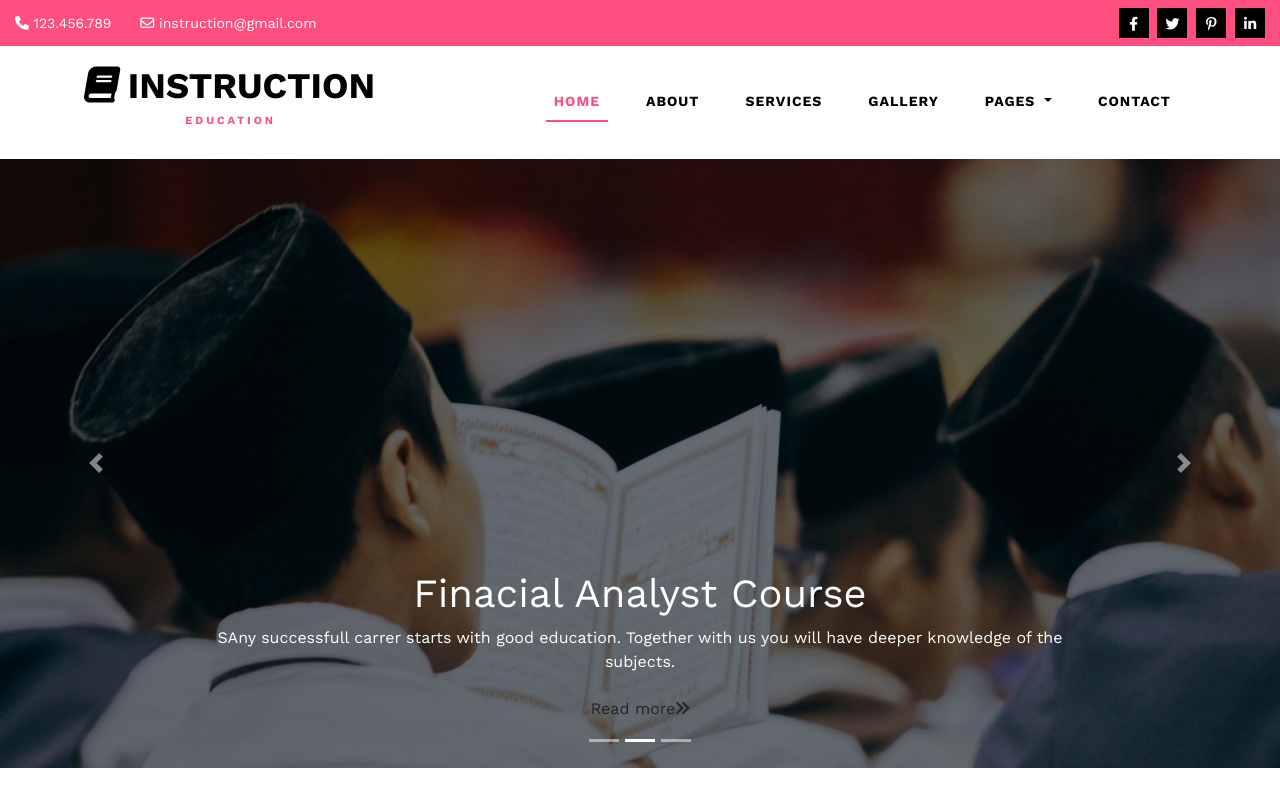
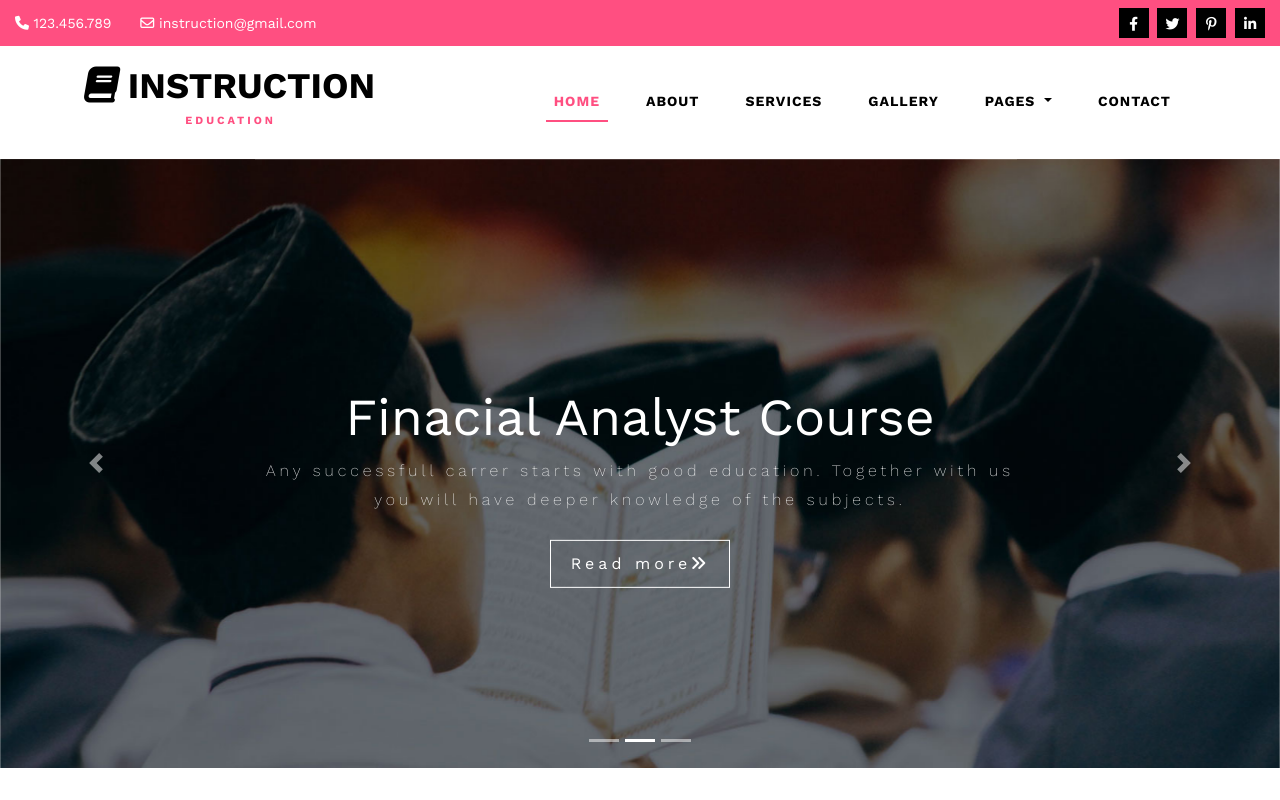
Before and after one commit to ducthien-177/instructionCyberProject, a plain HTML site: page index.html in a window 1280 px wide. Both pictures are taken after a click on the link "SERVICES". Drawn offline with nearby package versions, Linux system fonts and the light colour scheme.

Commit message:
update carousel section

```diff
--- a/css/index.css
+++ b/css/index.css
@@ -96,3 +96,39 @@
     background-color: transparent;
     color: #ff4f81;
 }
+
+/* CAROUSEL */
+#carouselCyber .carousel-caption h1{
+    font-size: 52px;
+
+}
+
+#carouselCyber .carousel-caption p{
+    letter-spacing: 4px;
+    line-height: 1.8rem;
+    font-weight: 300;
+
+    width: 70%;
+    margin: 0 auto;
+
+    margin-bottom: 25px;
+}
+#carouselCyber .carousel-caption button{
+    padding: 11px 20px;
+    color: white;
+    border: 1px solid white;
+    border-radius: 0;
+    letter-spacing: 4px;
+    transition: all 0.3s;
+}
+#carouselCyber .carousel-caption button:hover{
+    background-color:#ff4f81;
+    border-color: #ff4f81;
+}
+
+#carouselCyber .carousel-caption {
+    top: 55%;
+    left: 50%;
+
+    transform: translate(-50%, -50%);
+}
--- a/index.html
+++ b/index.html
@@ -4,7 +4,7 @@
     <meta charset="UTF-8">
     <meta http-equiv="X-UA-Compatible" content="IE=edge">
     <meta name="viewport" content="width=device-width, initial-scale=1.0">
-    <title>instrument</title>
+    <title>Instruction Cyber</title>
 
 
     <!-- BootStrap CSS -->
@@ -90,25 +90,25 @@
             <div class="carousel-inner">
               <div class="carousel-item active">
                 <img src="./img/imageInstruction/banner1.jpg" class="d-block w-100" alt="banner1">
-                <div class="carousel-caption d-none d-md-block">
+                <div class="container carousel-caption d-none d-md-block">
                   <h1>Grapic Work Designing</h1>
                   <p>Any successfull carrer starts with good education. Together with us you will have deeper knowledge of the subjects</p>
                   <button class="btn">Read more<i class="fa fa-angle-double-right"></i></button>
                 </div>
               </div>
-              <div class="carousel-item">
+              <div class=" carousel-item">
                 <img src="./img/imageInstruction/banner2.jpg" class="d-block w-100" alt="banner2">
-                <div class="carousel-caption d-none d-md-block">
+                <div class="container carousel-caption d-none d-md-block">
                   <h1>Finacial Analyst Course</h1>
-                  <p>SAny successfull carrer starts with good education. Together with us you will have deeper knowledge of the subjects.</p>
+                  <p>Any successfull carrer starts with good education. Together with us you will have deeper knowledge of the subjects.</p>
                   <button class="btn">Read more<i class="fa fa-angle-double-right"></i></button>
                 </div>
               </div>
-              <div class="carousel-item">
+              <div class=" carousel-item">
                 <img src="./img/imageInstruction/banner3.jpg" class="d-block w-100" alt="banner3">
-                <div class="carousel-caption d-none d-md-block">
+                <div class="container carousel-caption d-none d-md-block">
                     <h1>Digital Marketing Course</h1>
-                    <p>SAny successfull carrer starts with good education. Together with us you will have deeper knowledge of the subjects.</p>
+                    <p>Any successfull carrer starts with good education. Together with us you will have deeper knowledge of the subjects.</p>
                     <button class="btn">Read more<i class="fa fa-angle-double-right"></i></button>
                 </div>
             </div>
```
